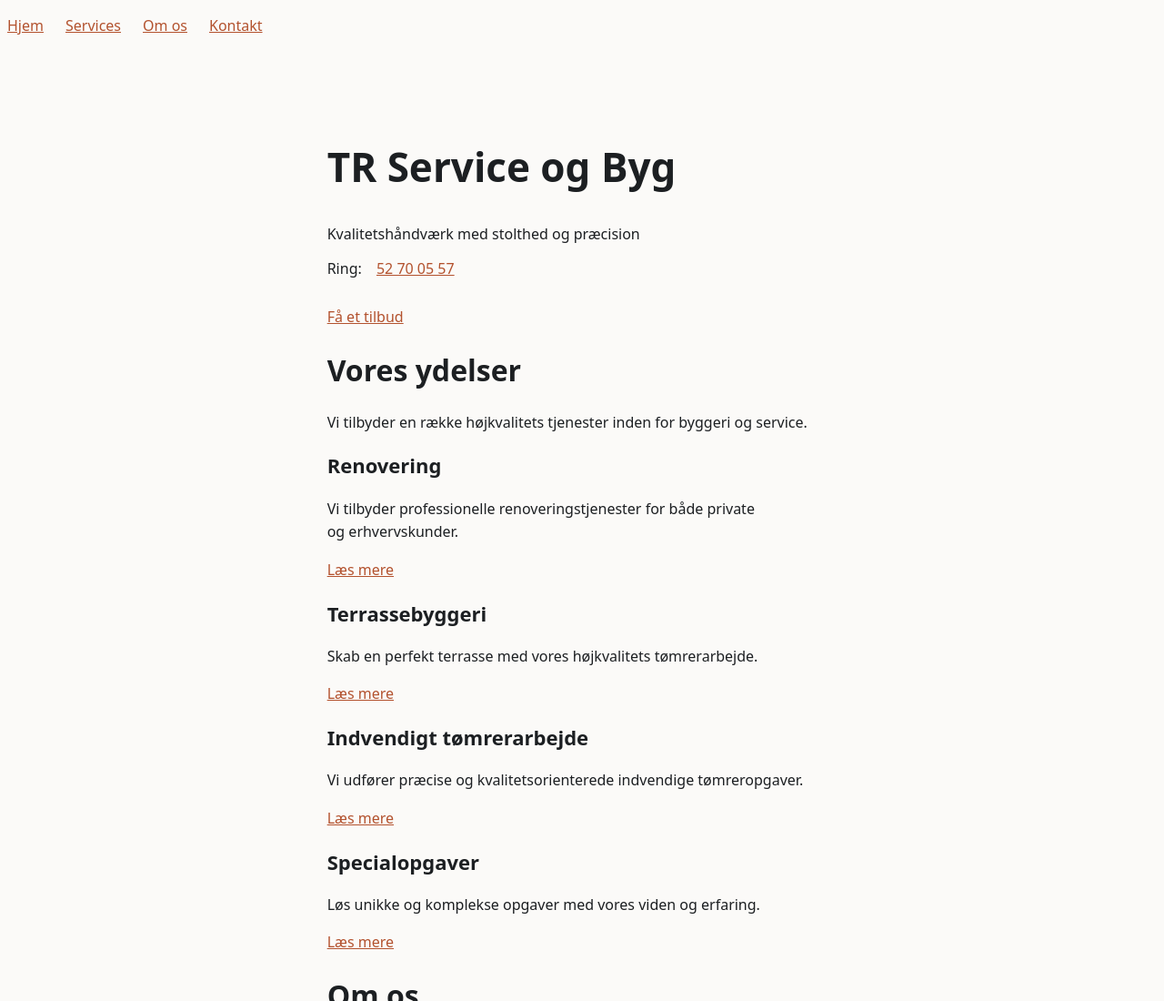
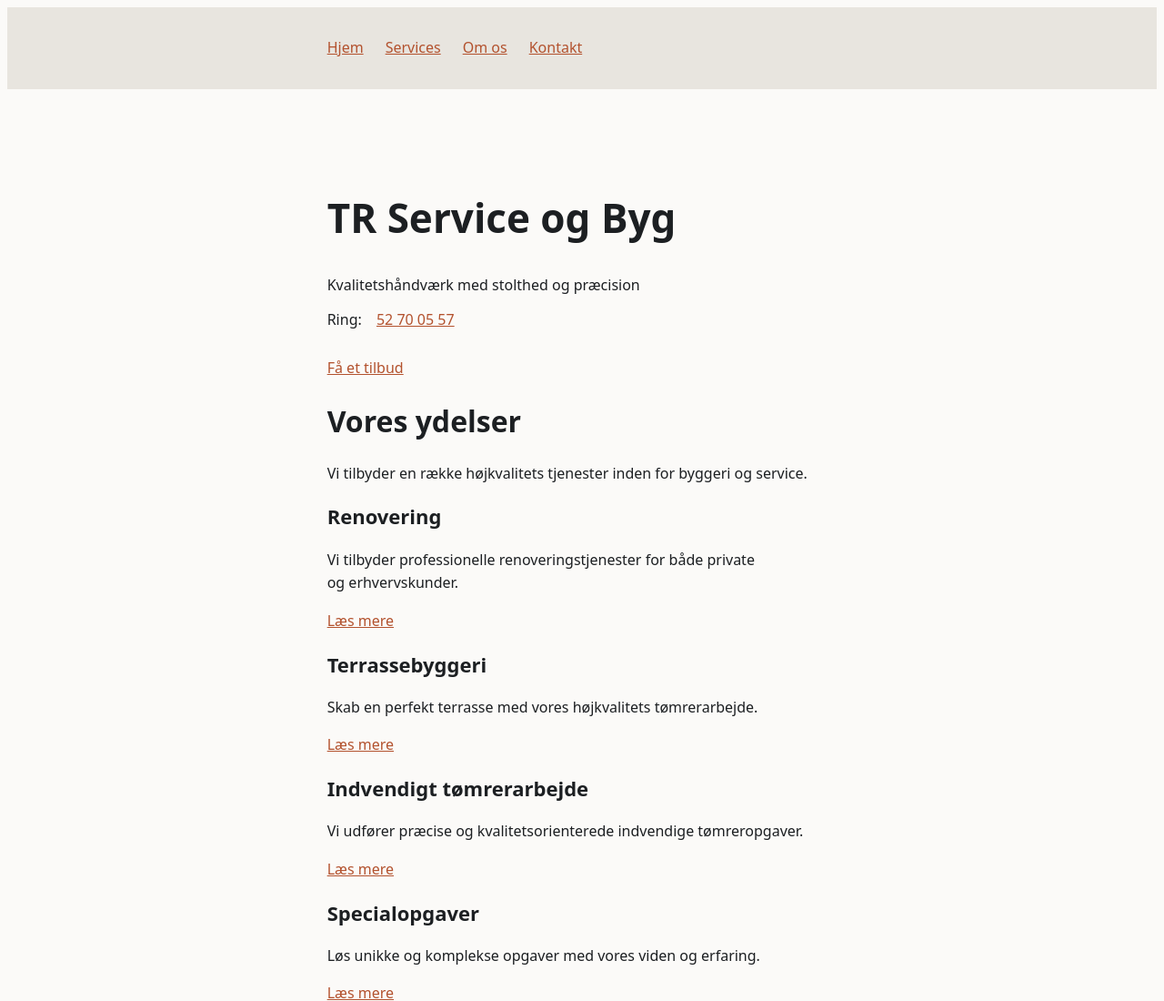
Before and after one commit to Oskar-Bobro/TR-Service-og-Byg, a plain HTML site: page index.html in a window 1280 px wide. Shown: the top 1100 px of the page at 91% size. Drawn offline with Linux system fonts and the light colour scheme.

Commit message:
Add header band with contained navigation

```diff
--- a/css/style.css
+++ b/css/style.css
@@ -110,3 +110,14 @@ a[href^="tel:"] {
   display: inline-block;
   padding: var(--space-xs);
 }
+
+header {
+  background: var(--color-bg-alt);
+  padding-block: var(--space-sm);
+}
+
+header nav {
+  max-width: 70ch;
+  margin-inline: auto;
+  padding-inline: var(--space-lg);
+}
```
